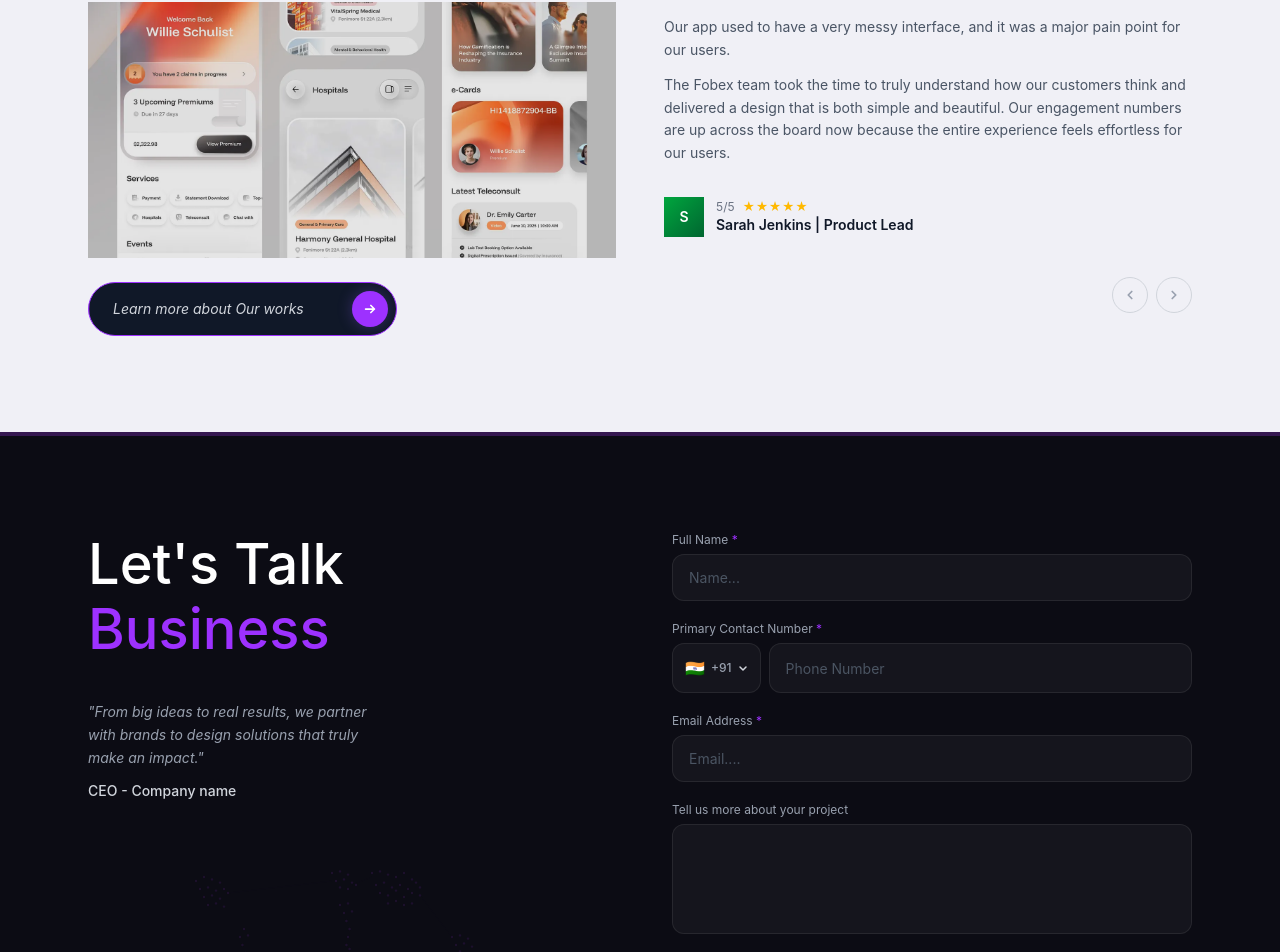
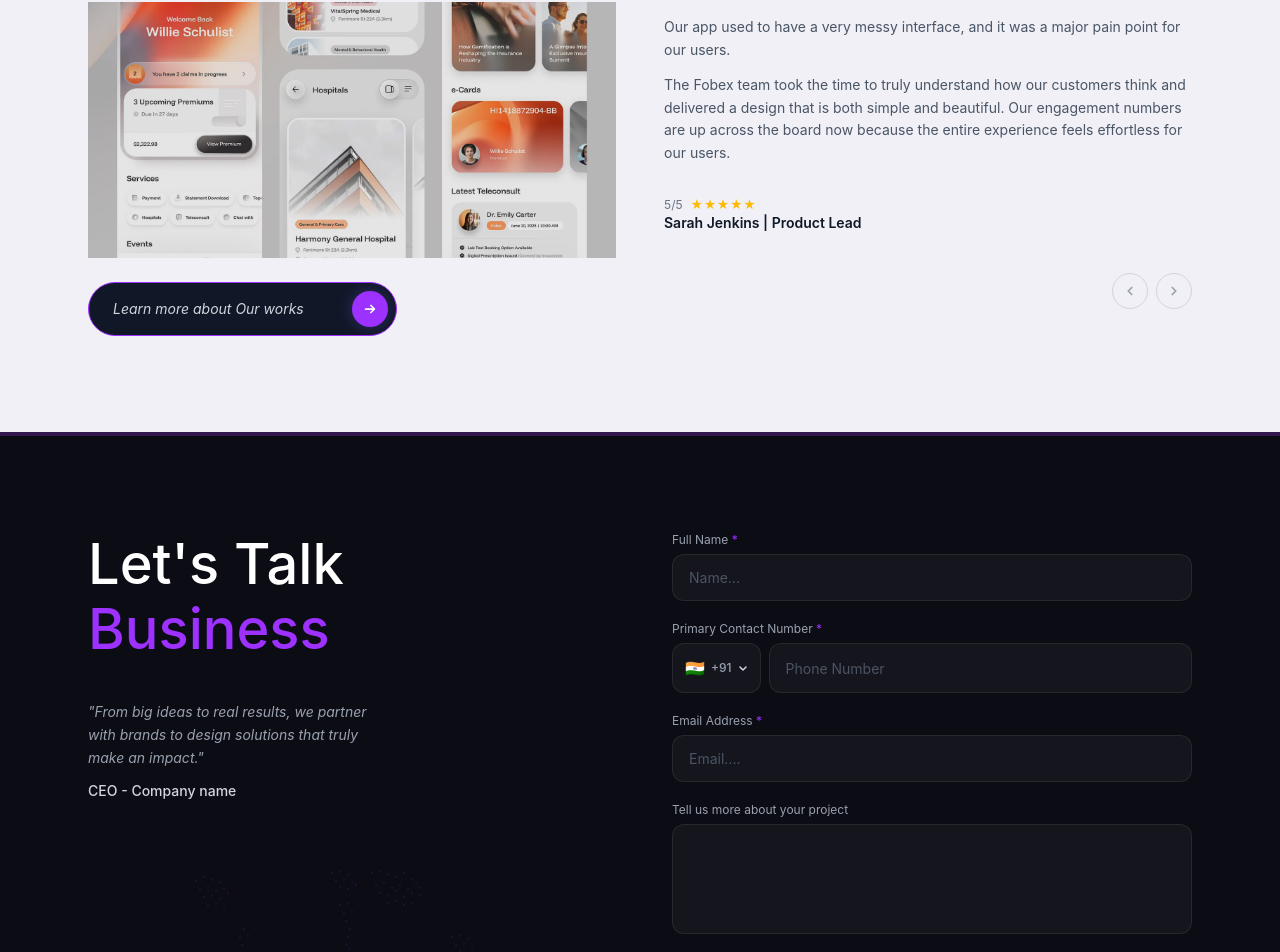
Before and after one commit to Akshay-m77/fobex, a React (Vite) app: page / in a window 1280 px wide. Shown: the part 7042-7994 px from the top of the page. Built offline with nearby package versions, Linux system fonts and the light colour scheme; a web font is replaced by a local one.

Commit message:
testimonials content fix

```diff
--- a/src/components/Testimonials.tsx
+++ b/src/components/Testimonials.tsx
@@ -41,7 +41,7 @@ const testimonials = [
             "We knew we had a fantastic product, but we just didn't have the visibility to back it up.",
             'Fobex helped us build a smart SEO strategy focused on the exact terms our customers are searching for. Our organic traffic has tripled since we started, and we are now consistently holding the top spot in search results. It has completely changed our lead generation.',
         ],
-        rating: 5,
+        rating: 4,
         author: 'David Chen | Marketing Head',
         image: seoImg,
     },
@@ -118,9 +118,6 @@ export default function Testimonials() {
 
                         {/* Author */}
                         <div className="flex items-center gap-3 mt-8 group cursor-default">
-                            <div className="w-10 h-10 rounded-none bg-gradient-to-br from-green-600 to-green-800 flex items-center justify-center text-white text-sm font-semibold transition-transform duration-300 group-hover:scale-110 group-hover:rotate-6">
-                                {t.author.charAt(0)}
-                            </div>
                             <div className="transition-transform duration-300 group-hover:translate-x-1">
                                 <div className="flex items-center gap-2">
                                     <span className="text-xs text-gray-500">{t.rating}/5</span>
```
